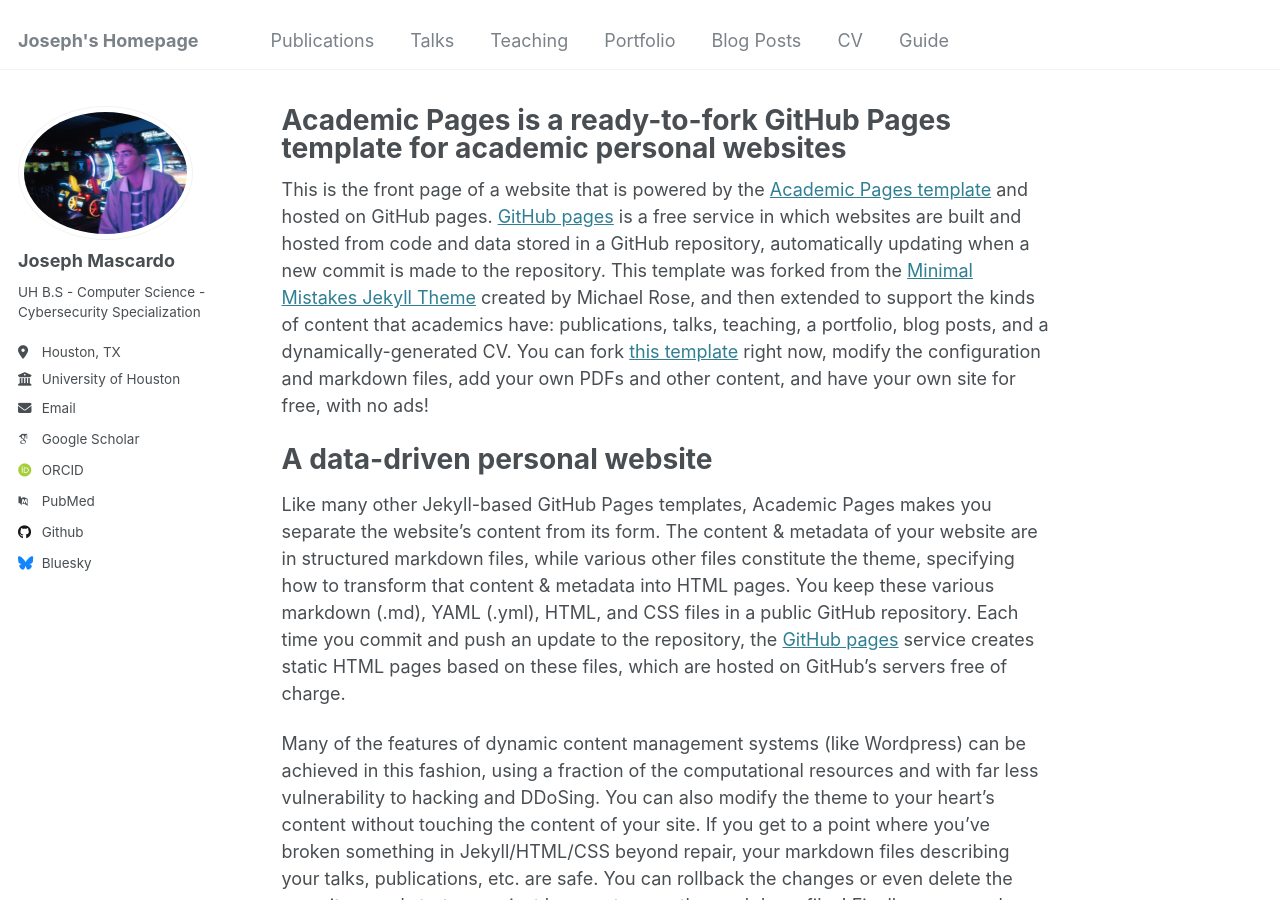
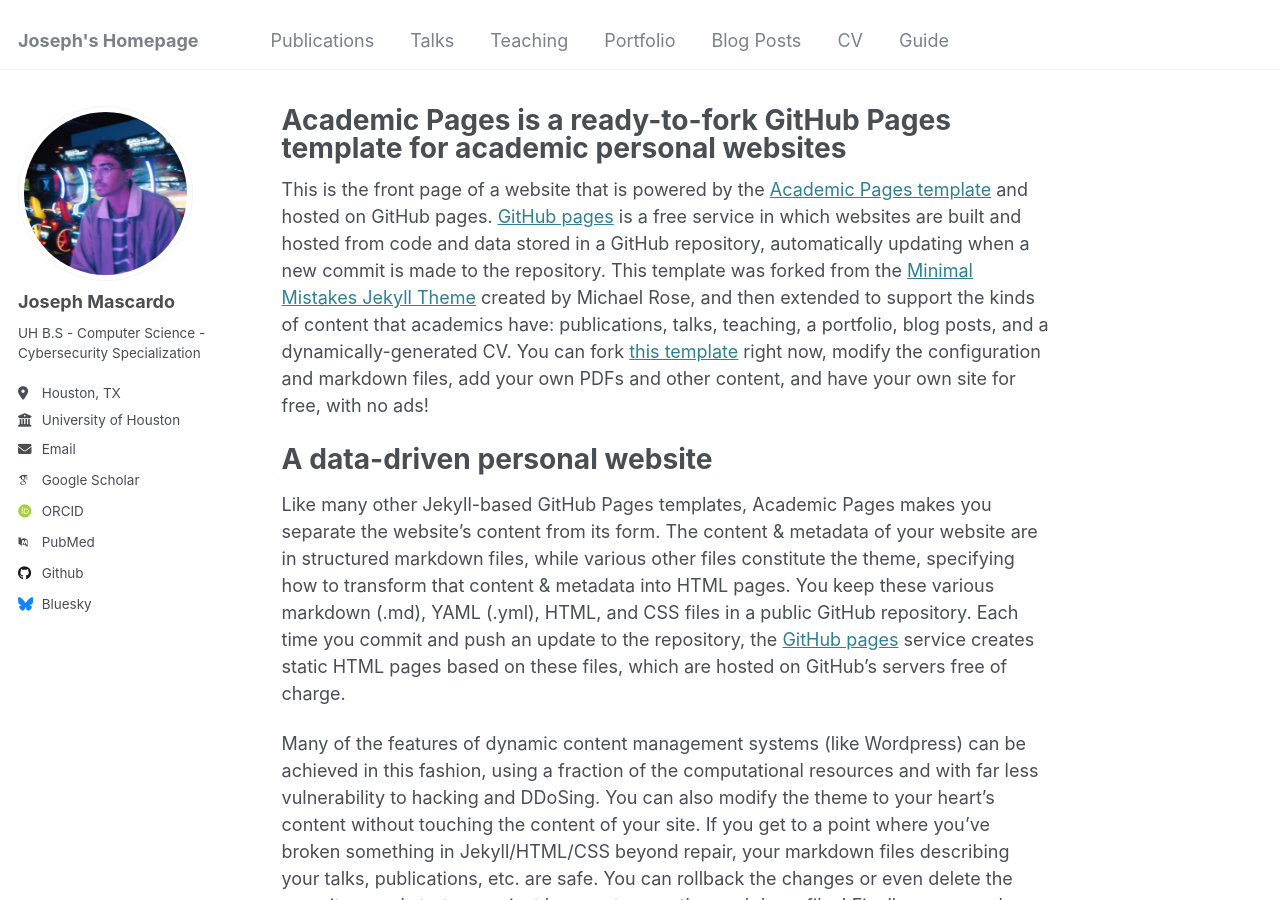
Before and after one commit to jomosquito/jomosquito.github.io, a Jekyll site: the page built from _pages/about.md, in a window 1280 px wide and 900 px high. Built offline with Jekyll 4.4.1, drawn with Linux system fonts in a browser that asks for light colours; some web fonts are replaced.

Commit message:
Update _config.yml
updated profile pic w/ profilepic3-jm

```diff
--- a/_config.yml
+++ b/_config.yml
@@ -21,7 +21,7 @@ repository               : "academicpages/academicpages.github.io"
 #               Additional customization can be done by editing /_includes/author-profile.html
 author:
   # Biographic information
-  avatar           : "ProfilePic-JM.jpg"
+  avatar           : "ProfilePic3-JM.jpg"
   name             : "Joseph Mascardo"
   pronouns         : # example: "she/her"
   bio              : "UH B.S - Computer Science - Cybersecurity Specialization"
```
